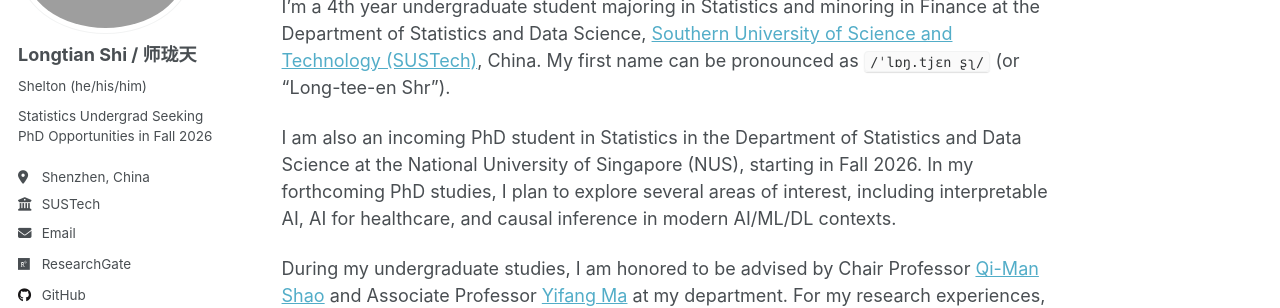
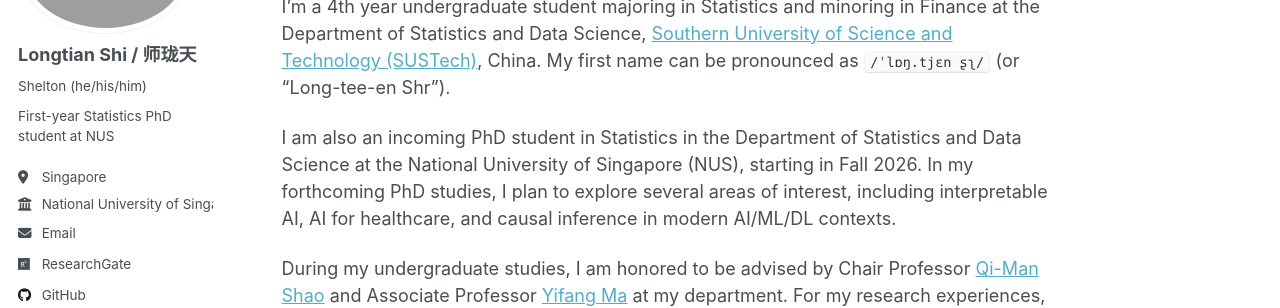
Before and after one commit to statslt/statslt.github.io, a Jekyll site: the page built from _pages/about.md, in a window 1280 px wide. Shown: the part 199-507 px from the top of the page. Built offline with Jekyll 4.4.1, drawn with Linux system fonts in a browser that asks for light colours; a script that is not in the unit is left out.

Commit message:
Update _config.yml
Signed-off-by: shelton <124960483+statslt@users.noreply.github.com>

```diff
--- a/_config.yml
+++ b/_config.yml
@@ -12,7 +12,7 @@ site_theme               : "default"
 title                    : "A Studentized Student"
 title_separator          : "-"
 name                     : &name "Longtian Shi(师珑天)"
-description              : &description "Statistics Undergrad Seeking PhD Opportunities in Fall 2026"
+description              : &First-year Statistics PhD student at NUS"
 url                      : https://statslt.github.io
 baseurl                  : "" # the subpath of your site, e.g. "/blog"
 repository               : "statslt/statslt.github.io"
@@ -25,9 +25,9 @@ author:
   avatar           : "SF.jpg"
   name             : "Longtian Shi / 师珑天"
   pronouns         : "Shelton (he/his/him)"
-  bio              : "Statistics Undergrad Seeking PhD Opportunities in Fall 2026"
-  location         : "Shenzhen, China"
-  employer         : "SUSTech"
+  bio              : "First-year Statistics PhD student at NUS"
+  location         : "Singapore"
+  employer         : "National University of Singapore"
   uri              : # URL
   email            : "shilt2022@mail.sustech.edu.cn"
 
```
